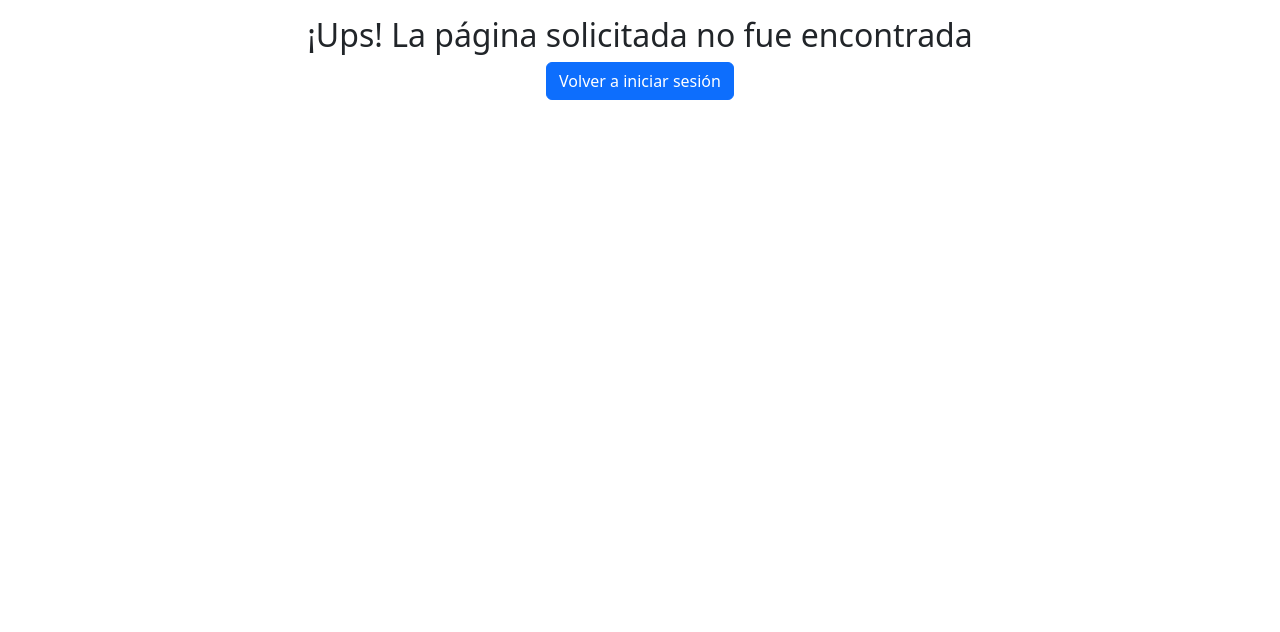
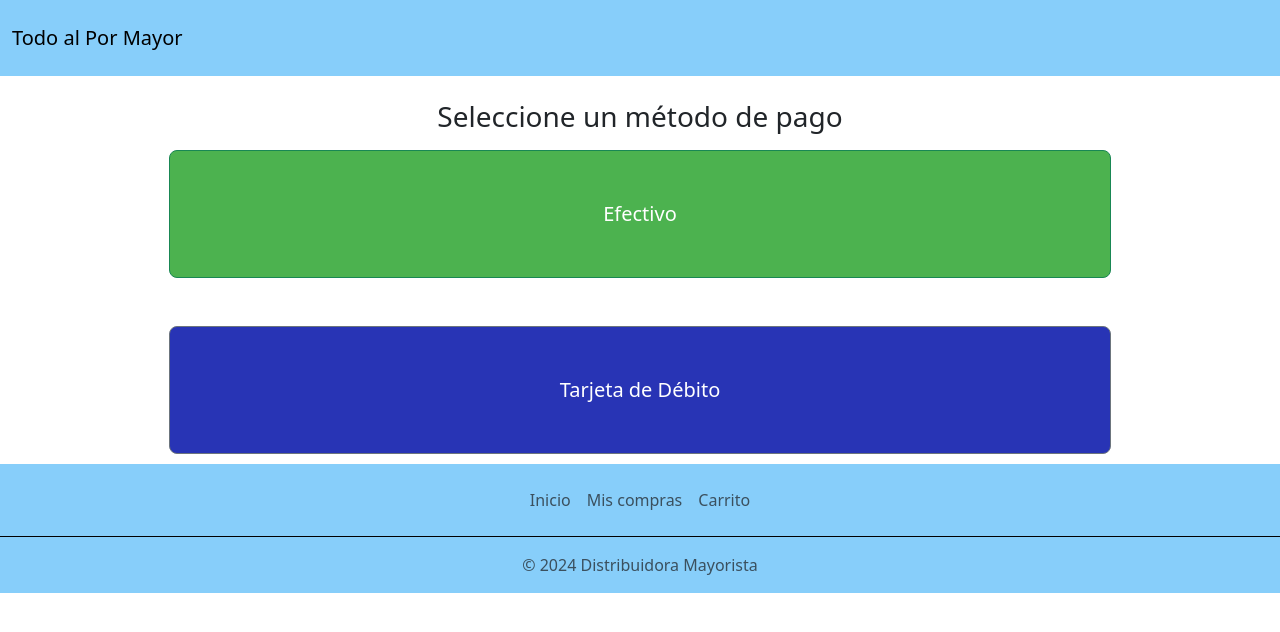
Before and after one commit to Emanuel-Camacho/TPI-distribuidores-mayoristas, a React (Vite) app in the folder TPI-lab-3/: page /paymentmethod in a window 1280 px wide. Shown: the top 632 px of the page. Built offline with nearby package versions, Linux system fonts and the light colour scheme.

Commit message:
1/11 PaymentMethod

```diff
--- a/TPI-lab-3/src/components/cart/Cart.jsx
+++ b/TPI-lab-3/src/components/cart/Cart.jsx
@@ -2,19 +2,26 @@ import React, { useState } from 'react';
 import { Container, Row, Col, Table, Button, Form, InputGroup, FormControl, Card } from 'react-bootstrap';
 import './Cart.css';
 import { useCart } from '../../context/CartContext';
+import { useNavigate } from 'react-router-dom';
 import NavBar from '../nav-footer/nav';
 import Footer from '../nav-footer/footer';
+import PaymentMethod from '../paymentMethod/PaymentMethod';
 
 
 const Cart = () => {
     const { cartItems } = useCart();
     const shippingCost = 5000;
+    const navigate = useNavigate();
 
     const [quantities, setQuantities] = useState(
         cartItems.reduce((acc, product) => ({ ...acc, [product.id]: 1 }), {})
     );
 
     const totalPrice = cartItems.reduce((acc, product) => acc + product.productPrice * quantities[product.id], 0);
+
+    const handlePymentMethod = () => {
+        navigate("/paymentmethod");
+    };
 
     const handleQuantityChange = (productId, type) => {
         setQuantities((prevQuantities) => ({
@@ -27,7 +34,7 @@ const Cart = () => {
 
     return (
         <>
-            <NavBar/>
+            <NavBar />
             <Container className="my-5">
                 <h2>Tu carrito</h2>
                 <Row>
@@ -99,13 +106,13 @@ const Cart = () => {
                                         <strong>${(totalPrice + shippingCost).toFixed(2)}</strong>
                                     </Col>
                                 </Row>
-                                <Button variant="warning" className="w-100 mt-5">Comprar</Button>
+                                <Button variant="warning" className="w-100 mt-5" onClick={handlePymentMethod}>Comprar</Button>
                             </Card.Body>
                         </Card>
                     </Col>
                 </Row>
             </Container>
-            <Footer/>
+            <Footer />
         </>
     );
 };
--- /dev/null
+++ b/TPI-lab-3/src/components/paymentMethod/PaymentMethod.css
@@ -0,0 +1,17 @@
+.cash-button {
+    background-color: #4cb24f;
+    color: #ffffff;
+}
+
+.cash-button:hover {
+    background-color: #317634;
+}
+
+.debit-card-button {
+    background-color: #2834b5;
+    color: #ffffff;
+}
+
+.debit-card-button:hover {
+    background-color: #1e278d;
+}
--- /dev/null
+++ b/TPI-lab-3/src/components/paymentMethod/PaymentMethod.jsx
@@ -0,0 +1,32 @@
+import React from 'react';
+import { Button, Container, Row, Col, Navbar } from 'react-bootstrap';
+import Footer from "../nav-footer/footer";
+import './PaymentMethod.css'
+
+const PaymentMethod = () => {
+    return (
+        <>
+            <Navbar expand="lg" className="navbar w-100">
+                <Container fluid className="container">
+                    <Navbar.Brand href="#" className="nombre-logo" >Todo al Por Mayor</Navbar.Brand>
+                    <Navbar.Toggle aria-controls="navbarScroll" />
+                    <Navbar.Collapse id="navbarScroll">
+                    </Navbar.Collapse>
+                </Container>
+            </Navbar>
+            <Container className="text-center mt-4">
+                <h3>Seleccione un método de pago</h3>
+                <div className="d-grid gap-5 mt-3">
+                    <Button variant="success" size="lg" className="w-75 mx-auto py-5 btn btn-primary cash-button">
+                        Efectivo
+                    </Button>
+                    <Button variant="primary" size="lg" className="w-75 mx-auto py-5 btn btn-secondary debit-card-button">
+                        Tarjeta de Débito
+                    </Button>
+                </div>
+            </Container>
+            <Footer />
+        </>
+    )
+}
+export default PaymentMethod;
```
Also changed, not shown: TPI-lab-3/src/App.jsx (+10 -6 lines).
